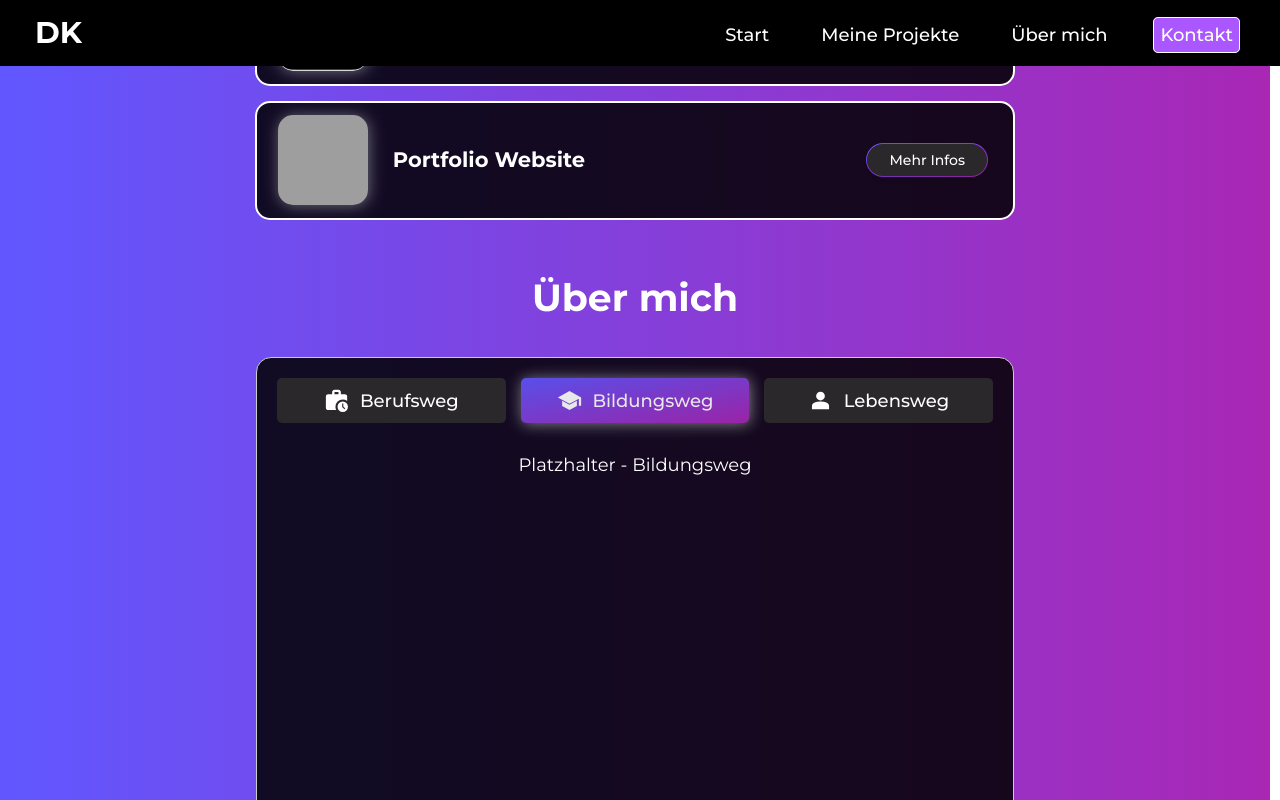
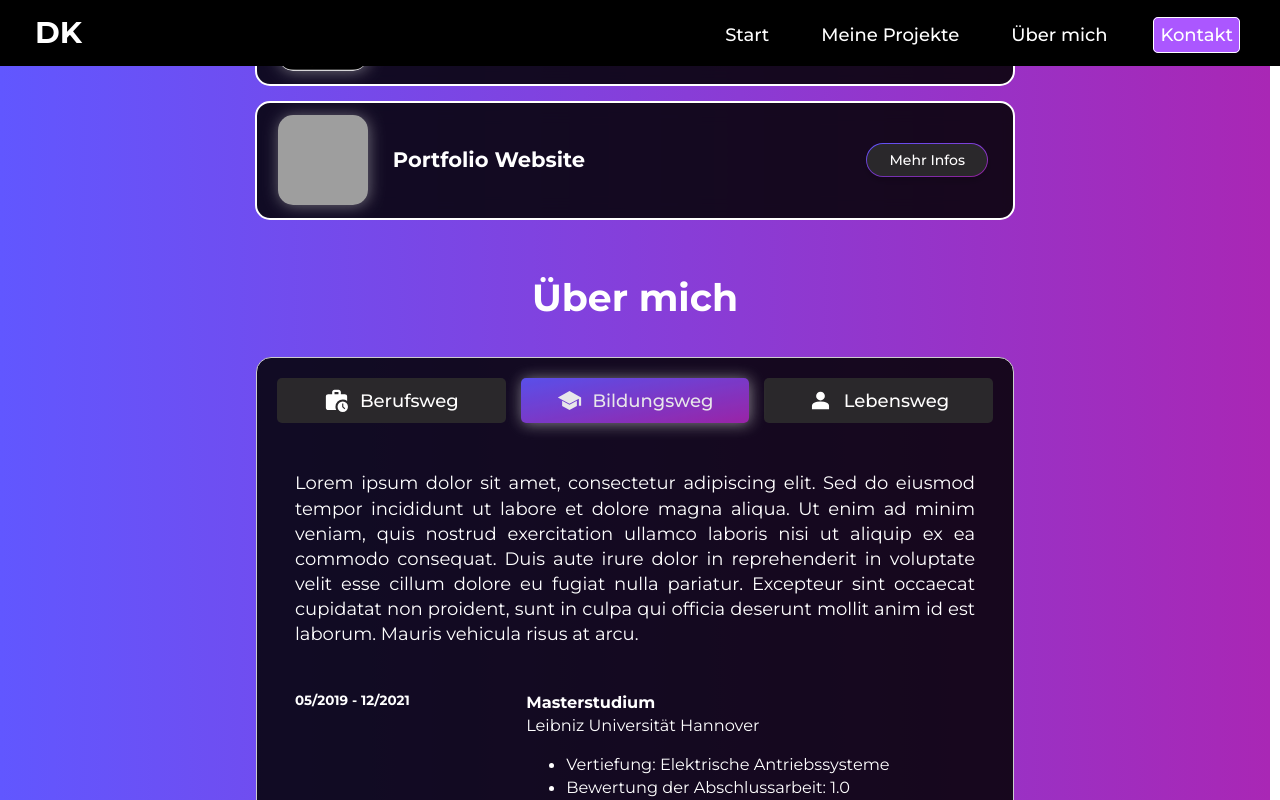
Before and after one commit to DenKim94/PRJ_myPortfolioWebsite, a React (Vite) app in the folder my-website-app/: page / in a window 1280 px wide. Both pictures are taken after a click on the button "Bildungsweg". Shown: the part 1294-2094 px from the top of the page. Built offline with nearby package versions, Linux system fonts and the light colour scheme; grey boxes are pictures that could not be loaded.

Commit message:
Added education and personal content

```diff
--- a/my-website-app/src/components/EducationContent.jsx
+++ b/my-website-app/src/components/EducationContent.jsx
@@ -3,8 +3,24 @@ import * as globalConstants from './../globalConstants.js';
 
 const EducationContent = () => {
     return (
-        <div>
-            Platzhalter - Bildungsweg
+        <div className='job-content'>
+            <p id="job-description">
+                {globalConstants.INFO_TEXT_EDUCATION}
+            </p>
+            {globalConstants.EDUCATION_CONTENT.map((obj, obj_index) => (
+                <div className='job-list' key={obj_index}>
+                    <h5 id='job-time-period'>{obj.timePeriod}</h5>
+                    <div className='job-items'>
+                        <h4 id='job-title'>{obj.description}</h4>
+                        <p id='job-location'>{obj.institution}</p>
+                        <ul className='job-duties'>
+                            {obj.duties.map((duty, duty_index) => (
+                                <li key={duty_index}>{duty}</li>
+                            ))}
+                        </ul>
+                    </div>
+                </div>
+            ))}
         </div>
      );
 }
--- a/my-website-app/src/globalConstants.js
+++ b/my-website-app/src/globalConstants.js
@@ -52,16 +52,16 @@ export const PROJECT_NAME_WEBSITE = 'Portfolio Website';
 // Texte für die spezifische Beschreibung der aufgelisteten Projekte
 export const PROJECT_DESCRIPTION_STRATEGO = [`Beschreibung:
     Onlinespiel, welches ursprünglich vom Brettspiel "Stratego" abgeleitet wurde.`,
-    `Aufwand: ca. 400 Stunden`,
-    `Learnings: React; NodeJS & ExpressJS; Cypress`];
+    `Umfang: ca. 400 Stunden`,
+    `Learnings: React; NodeJS & ExpressJS; Cypress; CSS`];
 
 export const PROJECT_DESCRIPTION_ECA = [`Beschreibung: Tool zur Stromkostenanalyse`,
-    `Aufwand: ca. 55 Stunden`, `Learnings: Python; SQLite; CustomTkinter`];
+    `Umfang: ca. 55 Stunden`, `Learnings: Python; SQLite; CustomTkinter`];
 
 export const PROJECT_DESCRIPTION_WEBSITE= [`Beschreibung:
-    Webseite zur Vorstellung meines persönlichen und beruflichen Werdegangs.`,
-    `Aufwand: ca. XXX Stunden`,
-    `Learnings: React; CSS; Responsive Design; Vitest`];
+    Eigene Webseite zur Vorstellung meiner Projekte und meines persönlichen sowie beruflichen Werdegangs.`,
+    `Umfang: ca. XXX Stunden`,
+    `Learnings: React; HTML; CSS; Responsive Design; Vitest`];
 
 // URLs zu den Webseiten der Projekte
 export const PROJECT_URLS = {
@@ -141,13 +141,13 @@ export const TAB_INFOS = [
 export const INFO_TEXT_JOB_EXPERIENCE = `Nach dem Abschluss meines Studiums war ich zunächst in der Vorausberechnung und Modellierung von elektrischen Antrieben tätig.
 Dabei habe ich recht schnell mein Interesse an der Softwareentwicklung und Programmierung entdeckt.
 Aus Interesse entwickelte sich ein Wunsch nach Veränderung.
-Daher erfolgte ein Wechsel zu meinem jetzigen Arbeitgeber, wo ich seit knapp zwei Jahren als Softwareentwickler tätig bin.
+Daher erfolgte ein Wechsel zu meinem jetzigen Arbeitgeber, bei dem ich seit über zwei Jahren als Softwareentwickler tätig bin.
 Aus Wunsch wurde Leidenschaft, der ich auch in meiner Freizeit nachgehe und mich mit eigenen Softwareprojekten kontinuierlich zum Webentwickler weiterbilde.`;
 
 
 export const JOB_EXPERIENCE_CONTENT = [
     {
-        jobTitle: 'Softwareingenieur - Embedded Software',
+        jobTitle: 'Softwareingenieur - Embedded Systems',
         company: 'ITK Engineering GmbH',
         url: 'https://www.itk-engineering.de/unternehmen/',
         location: 'Braunschweig',
@@ -174,6 +174,63 @@ export const JOB_EXPERIENCE_CONTENT = [
         location: 'Wolfsburg',
         timePeriod: '04/2021 - 11/2021',
         duties: ['Testautomatisierung mit Python',
-                'Durchführung von HiL-Tests an Steuergeräten']
+                'Durchführung von HiL-Tests']
     },
 ];
+
+export const INFO_TEXT_EDUCATION = `Lorem ipsum dolor sit amet, consectetur adipiscing elit.
+Sed do eiusmod tempor incididunt ut labore et dolore magna aliqua.
+Ut enim ad minim veniam, quis nostrud exercitation ullamco laboris nisi ut aliquip ex ea commodo consequat.
+Duis aute irure dolor in reprehenderit in voluptate velit esse cillum dolore eu fugiat nulla pariatur.
+Excepteur sint occaecat cupidatat non proident, sunt in culpa qui officia deserunt mollit anim id est laborum.
+Mauris vehicula risus at arcu.`;
+
+
+export const EDUCATION_CONTENT = [
+
+    {
+        institution: 'Leibniz Universität Hannover',
+        description: 'Masterstudium',
+        timePeriod: '05/2019 - 12/2021',
+        duties:['Vertiefung: Elektrische Antriebssysteme', 'Bewertung der Abschlussarbeit: 1.0', 'Abschlussnote: 1.7']
+    },
+
+    {
+        institution: 'Leibniz Universität Hannover',
+        description: 'Bachelorstudium',
+        timePeriod: '10/2014 - 05/2019',
+        duties:['Fachrichtung: Energietechnik', 'Bewertung der Abschlussarbeit: 1.0', 'Abschlussnote: 2.8']
+    },
+
+    {
+        institution: 'Internatsgymnasium Bad Bederkesa',
+        description: 'Abitur',
+        timePeriod: '07/2014',
+        duties:['Abschlussnote: 3.1']
+    }
+]
+
+export const INFO_TEXT_PERSONAL = `Mein Weg in Deutschland begann im Jahr 2006. Als 11-jähriger Junge kam ich zusammen mit meiner Mutter aus Taschkent, der Hauptstadt Usbekistans, nach Deutschland.
+Unsere Reise führte uns in eine kleine Ortschaft namens Bad Bederkesa.
+Der Gedanke an ein neues Leben in einem fremden Land und weit weg vom Rest der Familie erfüllte mich einerseits mit Angst, andererseits aber auch mit Aufregung und Neugier.
+Ich setzte meine Schullaufbahn mit überschaubaren Deutschkenntnissen fort und begann meine akademische Reise an einer Hauptschule.
+Die anfänglichen Herausforderungen waren deutlich spürbar, doch mein Ehrgeiz trieb mich voran.
+Ich arbeitete fleißig daran, die Sprache zu erlernen und mich an die neue Umgebung und Kultur anzupassen.
+Schließlich schloss ich im Jahr 2014 meine Schulausbildung mit dem Abitur ab.
+
+Ohne einer klaren Vorstellung von meiner Zukunft zog ich für mein Studium nach Hannover.
+Die Stadt empfing mich mit offenen Armen und ich tauchte in eine Lebensphase voller neuer Erfahrungen und Freundschaften ein.
+Der Beginn meines Ingenieursstudiums erwies sich jedoch turbulenter als erwartet.
+Die Prüfungen waren herausfordernder, als ich es mir vorgestellt hatte, was zu mehr Tiefen als Höhen führte. Aber ich ließ mich nicht entmutigen.
+Diese schwierige Zeit zwang mich, mich selbst zu reflektieren, Entscheidungen zu treffen und meine Komfortzone zu verlassen.
+Ich nutzte diese Phase, um mich persönlich und fachlich weiterzuentwickeln.
+Schließlich schloss ich das Studium erfolgreich mit dem Masterabschluss ab.
+
+Während meines Studiums hatte ich die Möglichkeit, in verschiedenen Bereichen zu arbeiten und wertvolle Erfahrungen zu sammeln.
+Ich begann als Kellner und Aufbauhelfer bei Großveranstaltungen, arbeitete als Promoter für den Naturschutzbund, war Fließbandarbeiter bei einem renommierten Automobilhersteller,
+unterstütze als studentische Hilfskraft in der Forschung oder war als Werkstudent im Bereich der Testautomatisierung tätig.
+
+Rückblickend bin ich sehr dankbar für diese Erfahrungen, die mich geprägt und meinen Blick auf die Welt erweitert haben.
+Heute bin ich stolz darauf, mich Ingenieur nennen zu dürfen, der danach strebt den Alltag der Menschen durch das Lösen technischer Fragestellungen zu vereinfachen.
+Jeder Schritt, den ich gegangen bin, hat mich geformt und mich auf dieser spannenden Reise zu dem fleißigen, organisierten und zuverlässigen Menschen gemacht, der ich heute bin.
+Ich blicke optimistisch in die Zukunft, bereit, neue Herausforderungen anzunehmen und weiterhin zu wachsen.`;
--- a/my-website-app/src/styles/CardInfos.css
+++ b/my-website-app/src/styles/CardInfos.css
@@ -39,6 +39,11 @@
 #info-project-name{
     margin-top: 10px;
     margin-bottom: 10px;
+    transition: transform 0.3s ease;
+}
+
+#info-project-name:hover{
+    transform: scale(1.1);
 }
 
 #info-project-description{
--- a/my-website-app/src/styles/ProjectCard.css
+++ b/my-website-app/src/styles/ProjectCard.css
@@ -40,7 +40,7 @@
     display: flex;
     justify-content: center;
     align-items: center;
-    transition: transform 0.3s ease;
+    transition: transform 0.4s ease;
     margin-right: 20px;
     margin-left: 10px;
 }
@@ -81,7 +81,7 @@
 }
 
 .project-reference:hover{
-    transform: scale(1.1);
+    transform: scale(0.95);
 }
 
 .project-card:hover .project-reference img {
--- a/my-website-app/src/styles/StartSection.css
+++ b/my-website-app/src/styles/StartSection.css
@@ -128,9 +128,9 @@
 
     .description-text{
         text-align: center;
-        height: 25%;
+        height: 30%;
         line-height: 1.2;
-        margin-bottom: 40px;
+        margin-bottom: 20px;
         margin-right: 0;
         padding-right: 0;
     }
--- a/my-website-app/src/styles/TabContent.css
+++ b/my-website-app/src/styles/TabContent.css
@@ -3,7 +3,7 @@
 .job-content {
     display: flex;
     flex-direction: column;
-    max-height: calc((90vh - var(--minHeightSectionsOffset, 50px))*0.85);
+    max-height: calc((90vh - var(--minHeightSectionsOffset, 50px))*0.9);
     min-width: calc(var(--minAppWidth)*0.9);
     height: 100%;
     width: 100%;
@@ -77,6 +77,37 @@
     text-decoration: underline;
   }
 
+  .personal-content {
+    display: flex;
+    flex-direction: row; /* Standardanordnung */
+    gap: 25px; /* Abstand zwischen Text und Slider */
+    position: relative;
+}
+
+.personal-photo-slider {
+    max-height: calc((90vh - var(--minHeightSectionsOffset, 50px))*0.82);
+    max-width: calc(var(--minAppWidth)*1.1);
+    margin-left: 25px;
+}
+
+
+#personal-description{
+    display: flex;
+    flex-direction: block;
+    font-family: 'Montserrat', 'Inter', Arial, sans-serif;
+    text-align: left;
+    max-height: calc((90vh - var(--minHeightSectionsOffset, 50px))*0.82);
+    min-width: calc(var(--minAppWidth)*0.9);
+    width: 95%;
+    overflow-y: auto;
+    justify-content: flex-start;
+    align-items: flex-start;
+    padding-left: 0;
+    padding-right: 10px;
+    margin-top: 0;
+    margin-bottom: 0;
+}
+
 /* Mobile view: laptop */
 @media(max-width: 1930px) and (max-height: 1120px){
     #job-description{
@@ -94,6 +125,10 @@
         max-height: 450px;
         margin-bottom: 20px;
         text-align: center;
+    }
+
+    .job-content {
+        max-height: calc((90vh - var(--minHeightSectionsOffset, 50px))*0.86);
     }
 }
 /* Mobile view: tablet (horizontal) */
@@ -114,7 +149,6 @@
         text-align: center;
         justify-content: flex-start;
         max-height: 350px;
-        height: 340px;
         min-width: calc(var(--minAppWidth)*0.6);
         max-width: calc(var(--maxWidthSections)*0.9);
         width: 92%;
@@ -128,6 +162,7 @@
         max-width: calc(var(--maxWidthSections)*0.8);
         width: 100%;
         min-height: calc(var(--minHeightSections)*0.65);
+        max-height: calc((90vh - var(--minHeightSectionsOffset, 50px))*0.82);
         justify-content: flex-start;
         align-items: flex-start;
     }
--- a/my-website-app/src/styles/TabsContainer.css
+++ b/my-website-app/src/styles/TabsContainer.css
@@ -6,6 +6,7 @@
     min-height: var(--minHeightSections);
     min-width: calc(var(--minAppWidth)*0.9);
     max-height: calc(90vh - var(--minHeightSectionsOffset, 50px));
+    height: calc(90vh - var(--minHeightSectionsOffset, 50px));
     width: 70%;
     margin: auto;
     margin-bottom: 20px;
```
Also changed, not shown: my-website-app/src/components/CardInfos.jsx (+10 -1 lines), my-website-app/src/components/PersonalContent.jsx (+9 -3 lines).
